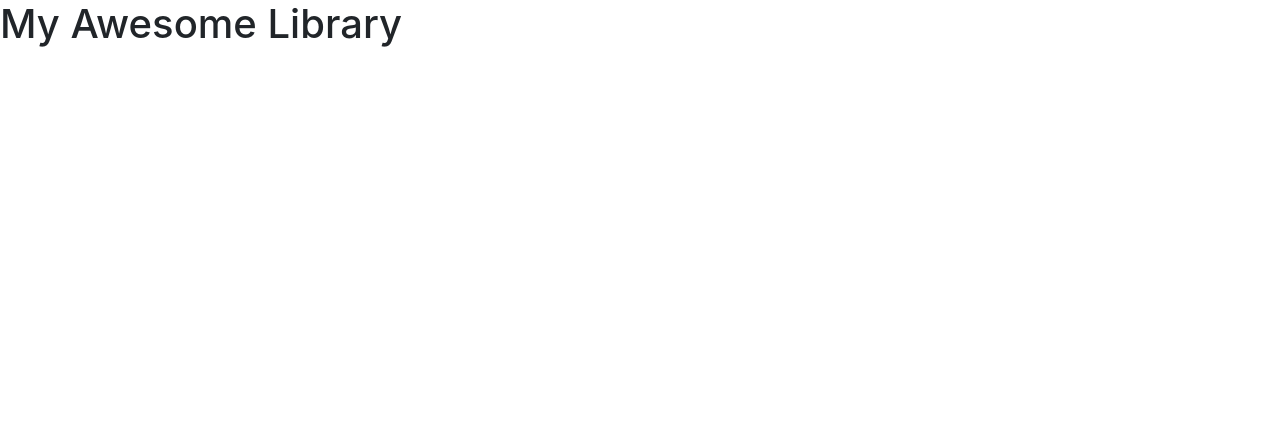
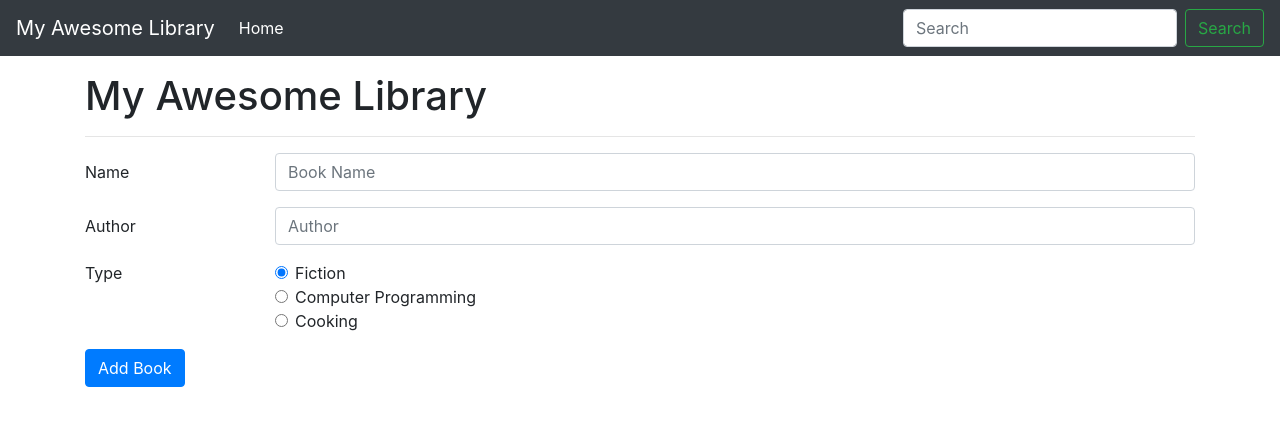
Before and after one commit to Pawan243/College-Library-Website-using-Javascript, a plain HTML site: page index.html in a window 1280 px wide. Drawn offline with nearby package versions, Linux system fonts and the light colour scheme.

Commit message:
update index.html

```diff
--- a/index.html
+++ b/index.html
@@ -1,22 +1,100 @@
 <!doctype html>
 <html lang="en">
+
 <head>
   <!-- Required meta tags -->
   <meta charset="utf-8">
   <meta name="viewport" content="width=device-width, initial-scale=1, shrink-to-fit=no">
 
   <!-- Bootstrap CSS -->
-    <link rel="stylesheet" href="https://maxcdn.bootstrapcdn.com/bootstrap/4.0.0/css/bootstrap.min.css" integrity="sha384-Gn5384xqQ1aoWXA+058RXPxPg6fy4IWvTNh0E263XmFcJlSAwiGgFAW/dAiS6JXm" crossorigin="anonymous">
+  <link rel="stylesheet" href="https://maxcdn.bootstrapcdn.com/bootstrap/4.0.0/css/bootstrap.min.css"
+    integrity="sha384-Gn5384xqQ1aoWXA+058RXPxPg6fy4IWvTNh0E263XmFcJlSAwiGgFAW/dAiS6JXm" crossorigin="anonymous">
 
   <title>Welcome to My Awesome Library</title>
 </head>
+
 <body>
+  <nav class="navbar navbar-expand-lg navbar-dark bg-dark">
+    <a class="navbar-brand" href="#">My Awesome Library </a>
+    <button class="navbar-toggler" type="button" data-toggle="collapse" data-target="#navbarSupportedContent"
+      aria-controls="navbarSupportedContent" aria-expanded="false" aria-label="Toggle navigation">
+      <span class="navbar-toggler-icon"></span>
+    </button>
+
+    <div class="collapse navbar-collapse" id="navbarSupportedContent">
+      <ul class="navbar-nav mr-auto">
+        <li class="nav-item active">
+          <a class="nav-link" href="#">Home <span class="sr-only">(current)</span></a>
+        </li>
+
+      </ul>
+      <form class="form-inline my-2 my-lg-0">
+        <input class="form-control mr-sm-2" id="searchTxt" type="search" placeholder="Search" aria-label="Search">
+        <button class="btn btn-outline-success my-2 my-sm-0" type="submit">Search</button>
+      </form>
+    </div>
+  </nav>
+  <div class="container my-3">
     <h1>My Awesome Library</h1>
+    <hr>
+    <form>
+      <div class="form-group row">
+        <label for="bookName" class="col-sm-2 col-form-label">Name</label>
+        <div class="col-sm-10">
+          <input type="name" class="form-control" id="bookName" placeholder="Book Name">
+        </div>
+      </div>
+      <div class="form-group row">
+        <label for="Author" class="col-sm-2 col-form-label">Author</label>
+        <div class="col-sm-10">
+          <input type="text" class="form-control" id="author" placeholder="Author">
+        </div>
+      </div>
+      <fieldset class="form-group">
+        <div class="row">
+          <legend class="col-form-label col-sm-2 pt-0">Type</legend>
+          <div class="col-sm-10">
+            <div class="form-check">
+              <input class="form-check-input" type="radio" name="type" id="fiction" value="fiction" checked>
+              <label class="form-check-label" for="fiction">
+                Fiction
+              </label>
+            </div>
+            <div class="form-check">
+              <input class="form-check-input" type="radio" name="type" id="programming" value="programming">
+              <label class="form-check-label" for="programming">
+                Computer Programming
+              </label>
+            </div>
+            <div class="form-check">
+              <input class="form-check-input" type="radio" name="type" id="cooking" value="cooking">
+              <label class="form-check-label" for="cooking">
+                Cooking
+              </label>
+            </div>
+          </div>
+        </div>
+      </fieldset>
+      <div class="form-group row">
+        <div class="col-sm-10">
+          <button type="submit" class="btn btn-primary">Add Book</button>
+        </div>
+      </div>
+    </form>
+  </div>
 
   <!-- Optional JavaScript -->
+  <script src="app.js"></script>
   <!-- jQuery first, then Popper.js, then Bootstrap JS -->
-    <script src="https://code.jquery.com/jquery-3.2.1.slim.min.js" integrity="sha384-KJ3o2DKtIkvYIK3UENzmM7KCkRr/rE9/Qpg6aAZGJwFDMVNA/GpGFF93hXpG5KkN" crossorigin="anonymous"></script>
-    <script src="https://cdnjs.cloudflare.com/ajax/libs/popper.js/1.12.9/umd/popper.min.js" integrity="sha384-ApNbgh9B+Y1QKtv3Rn7W3mgPxhU9K/ScQsAP7hUibX39j7fakFPskvXusvfa0b4Q" crossorigin="anonymous"></script>
-    <script src="https://maxcdn.bootstrapcdn.com/bootstrap/4.0.0/js/bootstrap.min.js" integrity="sha384-JZR6Spejh4U02d8jOt6vLEHfe/JQGiRRSQQxSfFWpi1MquVdAyjUar5+76PVCmYl" crossorigin="anonymous"></script>
+  <script src="https://code.jquery.com/jquery-3.2.1.slim.min.js"
+    integrity="sha384-KJ3o2DKtIkvYIK3UENzmM7KCkRr/rE9/Qpg6aAZGJwFDMVNA/GpGFF93hXpG5KkN"
+    crossorigin="anonymous"></script>
+  <script src="https://cdnjs.cloudflare.com/ajax/libs/popper.js/1.12.9/umd/popper.min.js"
+    integrity="sha384-ApNbgh9B+Y1QKtv3Rn7W3mgPxhU9K/ScQsAP7hUibX39j7fakFPskvXusvfa0b4Q"
+    crossorigin="anonymous"></script>
+  <script src="https://maxcdn.bootstrapcdn.com/bootstrap/4.0.0/js/bootstrap.min.js"
+    integrity="sha384-JZR6Spejh4U02d8jOt6vLEHfe/JQGiRRSQQxSfFWpi1MquVdAyjUar5+76PVCmYl"
+    crossorigin="anonymous"></script>
 </body>
+
 </html>
```
Lines whose indentation alone changed are shown as unchanged.
